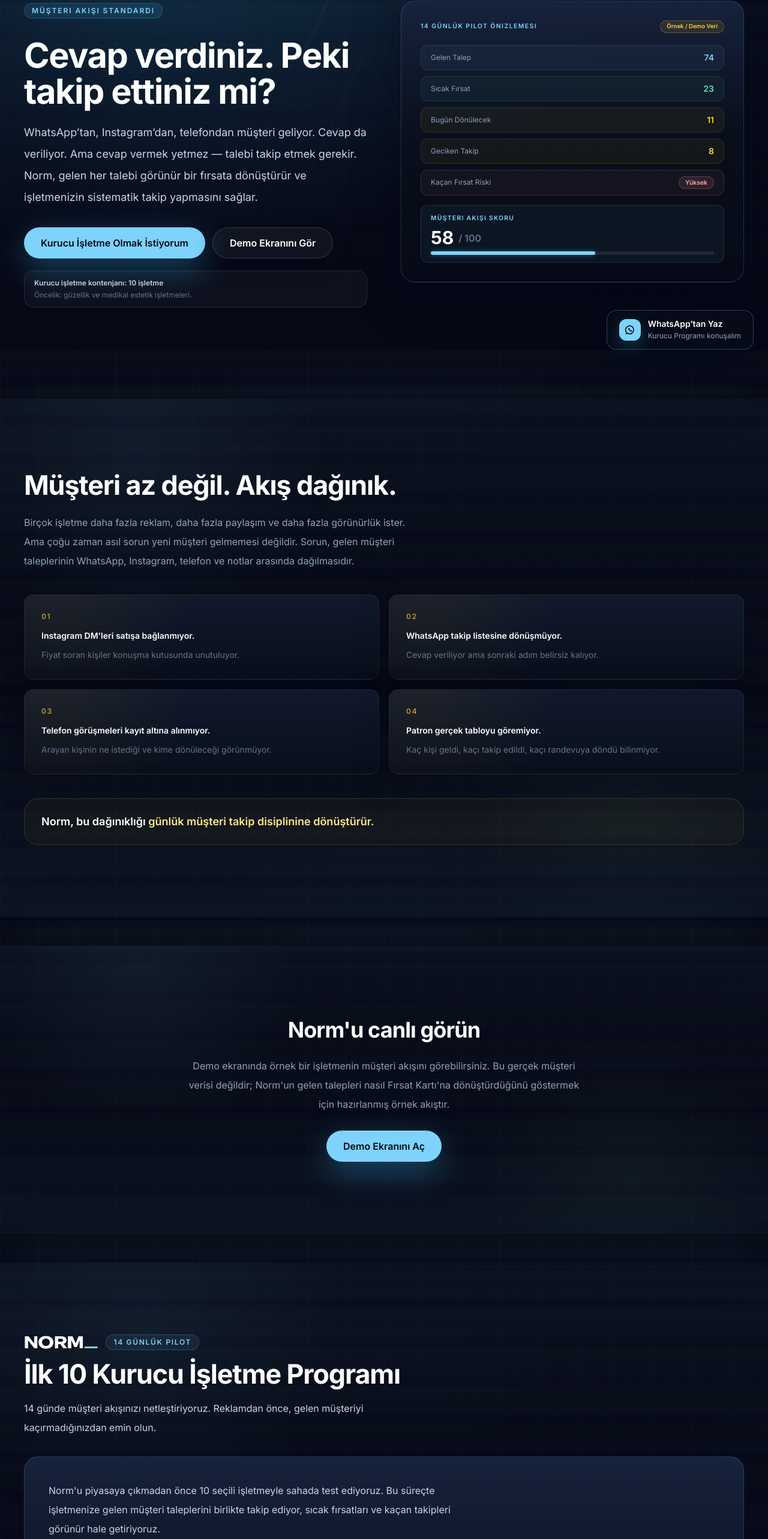
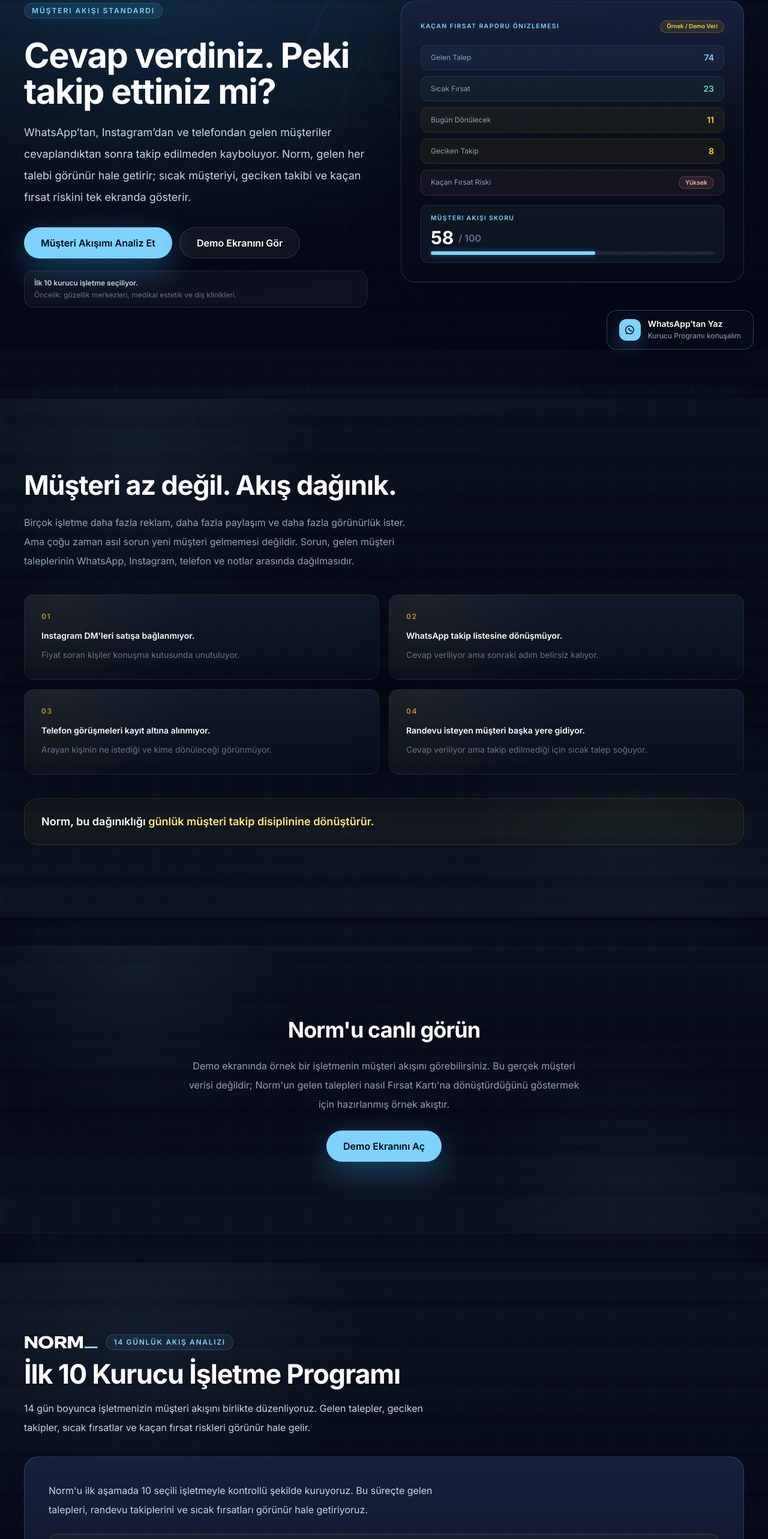
Before and after one commit to cnrakpinar1-jpg/cnr-solutions, a Next.js app: page /tr in a window 1280 px wide. Shown: the part 193-2759 px from the top of the page at 60% size. Built offline with nearby package versions, Linux system fonts and the light colour scheme.

Commit message:
Final sales polish for CNR Norm TR landing

```diff
--- a/app/tr/page.tsx
+++ b/app/tr/page.tsx
@@ -21,7 +21,7 @@
 export const metadata: Metadata = {
   title: "Norm | Müşteri Akışı Standardı — CNR Solutions",
   description:
-    "Norm, güzellik ve medikal estetik işletmeleri için WhatsApp, Instagram, telefon ve web formundan gelen müşteri taleplerini tek akışa bağlayan pilot sistemdir. İlk 10 kurucu işletme programına başvurun.",
+    "Norm, güzellik ve medikal estetik işletmeleri için WhatsApp, Instagram, telefon ve web formundan gelen müşteri taleplerini tek akışa bağlayan müşteri akışı sistemidir. İlk 10 Kurucu İşletme Programı'na başvurun.",
   openGraph: {
     title: "Norm | Müşteri Akışı Standardı — CNR Solutions",
     description:
--- a/components/tr/TrContactForm.tsx
+++ b/components/tr/TrContactForm.tsx
@@ -325,12 +325,12 @@
       <p className="mt-5 text-xs leading-5 text-slate-500">
         Form yerine WhatsApp&rsquo;tan yazmak isterseniz:{" "}
         <a
-          href="https://wa.me/905331970462?text=Merhaba%2C%20Norm%20Kurucu%20%C4%B0%C5%9Fletme%20Program%C4%B1%20hakk%C4%B1nda%20bilgi%20almak%20istiyorum."
+          href="https://wa.me/905331970462?text=Merhaba%2C%20CNR%20Norm%20i%C3%A7in%20m%C3%BC%C5%9Fteri%20ak%C4%B1%C5%9F%C4%B1%20analizi%20hakk%C4%B1nda%20bilgi%20almak%20istiyorum.%20%C4%B0%C5%9Fletmemde%20gelen%20taleplerin%20ve%20takiplerin%20daha%20d%C3%BCzenli%20hale%20gelmesini%20istiyorum."
           target="_blank"
           rel="noopener noreferrer"
           className="font-semibold text-[var(--color-accent)] underline-offset-2 hover:underline"
         >
-          Kurucu Programı konuşalım.
+          Akış analizini konuşalım.
         </a>
       </p>
     </form>
--- a/components/tr/TrFoundingProgram.tsx
+++ b/components/tr/TrFoundingProgram.tsx
@@ -8,7 +8,7 @@
   "Gelen talepler Fırsat Kartı'na dönüşür.",
   "Sıcak, bekleyen ve takip isteyen müşteriler görünür olur.",
   "Bugün kime dönüş yapılacağı netleşir.",
-  "14. gün sonunda işletmeye özel Müşteri Akışı Raporu çıkar.",
+  "14. gün sonunda işletmeye özel Kaçan Fırsat Raporu çıkar.",
 ];
 
 export function TrFoundingProgram() {
@@ -17,30 +17,30 @@
       <Reveal>
         <div className="flex items-center gap-3 mb-4">
           <NormLogoImage className="h-6 w-auto object-contain" />
-          <Tag>14 Günlük Pilot</Tag>
+          <Tag>14 Günlük Akış Analizi</Tag>
         </div>
         <h2 className="text-3xl font-bold tracking-tight text-white sm:text-4xl lg:text-[2.8rem]">
           İlk 10 Kurucu İşletme Programı
         </h2>
         <p className="mt-4 max-w-2xl text-base leading-8 text-slate-300">
-          14 günde müşteri akışınızı netleştiriyoruz. Reklamdan önce, gelen müşteriyi kaçırmadığınızdan emin olun.
+          14 gün boyunca işletmenizin müşteri akışını birlikte düzenliyoruz. Gelen talepler, geciken takipler, sıcak fırsatlar ve kaçan fırsat riskleri görünür hale gelir.
         </p>
       </Reveal>
 
       <Reveal delay={80}>
         <div className="surface-strong mt-8 rounded-[24px] p-8 sm:p-10">
           <p className="text-base leading-8 text-slate-300 max-w-2xl">
-            Norm&apos;u piyasaya çıkmadan önce 10 seçili işletmeyle sahada test ediyoruz. Bu süreçte işletmenize gelen müşteri taleplerini birlikte takip ediyor, sıcak fırsatları ve kaçan takipleri görünür hale getiriyoruz.
+            Norm&apos;u ilk aşamada 10 seçili işletmeyle kontrollü şekilde kuruyoruz. Bu süreçte gelen talepleri, randevu takiplerini ve sıcak fırsatları görünür hale getiriyoruz.
           </p>
 
           <div className="mt-6 rounded-[16px] border border-amber-300/20 bg-amber-300/[0.04] px-5 py-4">
             <p className="text-sm font-semibold text-amber-200">
-              Bu program genel kullanıma açık bir deneme değildir. İlk aşamada yalnızca 10 işletme seçilecektir.
+              Bu program genel kullanıma açık değildir. İlk aşamada yalnızca 10 işletme seçilecektir.
             </p>
           </div>
 
           <p className="mt-6 max-w-2xl text-sm leading-7 text-slate-400">
-            Bu pilotun amacı yeni bir yazılım denetmek değil; işletmenizde müşteri fırsatlarının nerede kaçtığını 14 gün içinde görünür hale getirmektir.
+            Bu sürecin amacı yeni bir yazılım denetmek değil; işletmenizde müşteri fırsatlarının nerede kaçtığını 14 gün içinde görünür hale getirmektir.
           </p>
 
           <ul className="mt-7 space-y-3">
@@ -56,14 +56,34 @@
             Günde 5-10 dakika yeterli. Gelen talepleri Norm&apos;a bırakın; akışı birlikte netleştirelim.
           </p>
 
+          <div className="mt-6 rounded-[16px] border border-white/10 bg-white/[0.025] px-5 py-5">
+            <p className="text-sm font-semibold text-white">Kurucu işletmelere özel başlangıç</p>
+            <p className="mt-2 text-sm leading-7 text-slate-400">
+              İlk 10 işletme için kurulum ve aylık destek modeliyle ilerliyoruz. Net teklif, kısa akış analizinden sonra işletmenin ihtiyacına göre belirlenir.
+            </p>
+            <div className="mt-3 grid gap-2 text-sm text-slate-300 sm:grid-cols-2">
+              <div className="flex items-baseline justify-between rounded-lg border border-white/8 bg-white/[0.025] px-3 py-2">
+                <span className="text-xs text-slate-500">Kurulum</span>
+                <span className="font-semibold text-white">7.500 – 10.000 TL&rsquo;den başlar</span>
+              </div>
+              <div className="flex items-baseline justify-between rounded-lg border border-white/8 bg-white/[0.025] px-3 py-2">
+                <span className="text-xs text-slate-500">Aylık destek</span>
+                <span className="font-semibold text-white">1.500 – 2.500 TL&rsquo;den başlar</span>
+              </div>
+            </div>
+            <p className="mt-3 text-xs leading-5 text-slate-500">
+              Ücretsiz demo vardır. Tamamen ücretsiz pilot yoktur; süreç kurulum ve destek emeği içerir.
+            </p>
+          </div>
+
           <div className="mt-8 flex flex-col gap-3 sm:flex-row sm:items-center">
             <Button href="#basvuru" className="w-full sm:w-auto">
-              Kurucu İşletme Olmak İstiyorum
+              Müşteri Akışımı Analiz Et
             </Button>
           </div>
 
           <p className="mt-4 text-xs text-slate-500">
-            Öncelik: güzellik merkezleri ve medikal estetik işletmeleri.
+            Öncelik: güzellik merkezleri, medikal estetik ve diş klinikleri.
           </p>
         </div>
       </Reveal>
--- a/components/tr/TrHero.tsx
+++ b/components/tr/TrHero.tsx
@@ -23,12 +23,12 @@
             </h1>
 
             <p className="mt-5 max-w-[20rem] text-base leading-8 text-slate-300 sm:max-w-2xl sm:text-lg sm:leading-9">
-              WhatsApp&rsquo;tan, Instagram&rsquo;dan, telefondan müşteri geliyor. Cevap da veriliyor. Ama cevap vermek yetmez — talebi takip etmek gerekir. Norm, gelen her talebi görünür bir fırsata dönüştürür ve işletmenizin sistematik takip yapmasını sağlar.
+              WhatsApp&rsquo;tan, Instagram&rsquo;dan ve telefondan gelen müşteriler cevaplandıktan sonra takip edilmeden kayboluyor. Norm, gelen her talebi görünür hale getirir; sıcak müşteriyi, geciken takibi ve kaçan fırsat riskini tek ekranda gösterir.
             </p>
 
             <div className="mt-8 flex flex-col gap-3 sm:flex-row sm:flex-wrap">
-              <Button href="#kurucu-program" className="w-full sm:w-auto">
-                Kurucu İşletme Olmak İstiyorum
+              <Button href="#basvuru" className="w-full sm:w-auto">
+                Müşteri Akışımı Analiz Et
               </Button>
               <Button
                 href="https://norm.cnr-solutions.com/?demo=1"
@@ -43,10 +43,10 @@
 
             <div className="mt-5 max-w-xl rounded-2xl border border-white/10 bg-white/[0.035] px-4 py-3">
               <p className="text-xs font-semibold text-slate-300">
-                Kurucu işletme kontenjanı: 10 işletme
+                İlk 10 kurucu işletme seçiliyor.
               </p>
               <p className="mt-1 text-xs text-slate-500">
-                Öncelik: güzellik ve medikal estetik işletmeleri.
+                Öncelik: güzellik merkezleri, medikal estetik ve diş klinikleri.
               </p>
             </div>
           </Reveal>
@@ -55,7 +55,7 @@
             <div className="surface-strong rounded-[24px] p-6 sm:p-8 w-full">
               <div className="flex items-center justify-between mb-5">
                 <p className="text-[0.65rem] font-semibold uppercase tracking-[0.14em] text-[var(--color-accent)]">
-                  14 Günlük Pilot Önizlemesi
+                  Kaçan Fırsat Raporu Önizlemesi
                 </p>
                 <span className="rounded-full border border-amber-300/24 bg-amber-300/10 px-2.5 py-0.5 text-[0.6rem] font-semibold text-amber-300">
                   Örnek / Demo Veri
--- a/components/tr/TrProblem.tsx
+++ b/components/tr/TrProblem.tsx
@@ -17,8 +17,8 @@
     detail: "Arayan kişinin ne istediği ve kime dönüleceği görünmüyor.",
   },
   {
-    title: "Patron gerçek tabloyu göremiyor.",
-    detail: "Kaç kişi geldi, kaçı takip edildi, kaçı randevuya döndü bilinmiyor.",
+    title: "Randevu isteyen müşteri başka yere gidiyor.",
+    detail: "Cevap veriliyor ama takip edilmediği için sıcak talep soğuyor.",
   },
 ];
 
--- a/components/tr/TrProofSimulation.tsx
+++ b/components/tr/TrProofSimulation.tsx
@@ -8,8 +8,9 @@
   return (
     <SectionShell id="rapor-ornegi">
       <Reveal>
+        <NormLogoImage className="mb-3 h-5 w-auto object-contain" loading="lazy" />
         <SectionHeading
-          title="Pilot sonunda Kaçan Fırsat Raporu alırsınız."
+          title="14 günlük süreç sonunda Kaçan Fırsat Raporu alırsınız."
           description="Bu rapor, işletmenize gelen müşteri taleplerinin nerede satışa veya randevuya dönüştüğünü, nerede takipte kaybolduğunu ve hangi düzenle iyileştirilebileceğini gösterir."
         />
       </Reveal>
@@ -100,7 +101,7 @@
             Bu yalnızca örnek bir rapor. Aynı analizi işletmeniz için de çıkarabiliriz.
           </p>
           <div className="mt-4 flex justify-center">
-            <Button href="#basvuru">14 Günlük Pilota Başvur</Button>
+            <Button href="#basvuru">Akış Analizi Başvurusu</Button>
           </div>
         </div>
       </Reveal>
--- a/components/tr/TrSetupProcess.tsx
+++ b/components/tr/TrSetupProcess.tsx
@@ -14,7 +14,7 @@
   },
   {
     eyebrow: "3. Kaçağı Göster",
-    body: "14 günlük pilot sonunda hangi fırsatların takipte kaybolduğunu ve nerede iyileştirme yapılması gerektiğini raporlar.",
+    body: "14 günlük süreç sonunda hangi fırsatların takipte kaybolduğunu ve nerede iyileştirme yapılması gerektiğini raporlar.",
   },
 ];
 
```
Also changed, not shown: components/tr/TrCta.tsx (+7 -7 lines), components/tr/TrTrust.tsx (+8 -6 lines).
